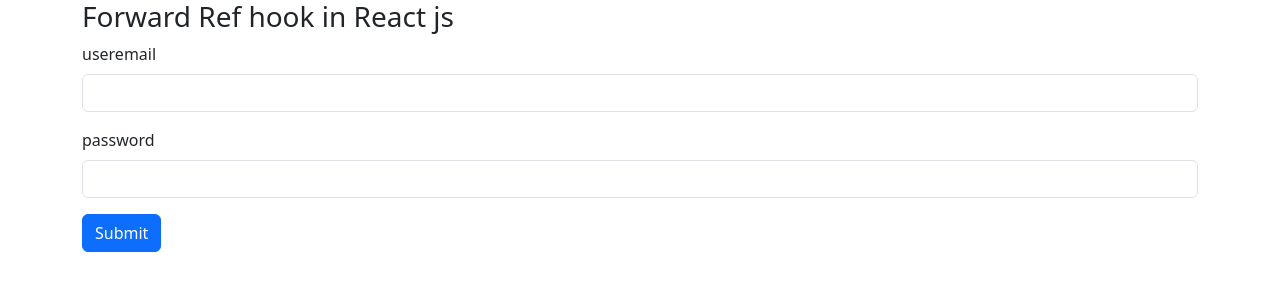
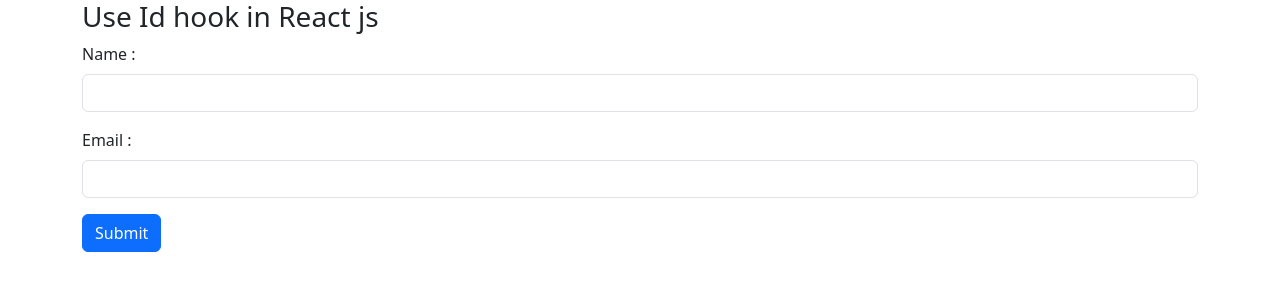
Before and after one commit to Developerramm/mern-stack-development, a React (Vite) app in the folder React/demo/: page / in a window 1280 px wide. Shown: the top 300 px of the page. Built offline with nearby package versions, Linux system fonts and the light colour scheme.

Commit message:
useId hook in react js

```diff
--- a/React/demo/src/App.jsx
+++ b/React/demo/src/App.jsx
@@ -1,11 +1,12 @@
 import React from "react";
 import RefHookDemo from "./RefHook/RefHookDemo";
 import ForwardRefDemo from "./RefHook/ForwardRefDemo";
+import UseId from "./RefHook/UseId";
 
 const App = () => {
   return (
     <div className="container">
-      <ForwardRefDemo />
+      <UseId />
     </div>
   );
 };
--- /dev/null
+++ b/React/demo/src/RefHook/UseId.jsx
@@ -0,0 +1,29 @@
+import React, { useId } from "react";
+
+const UseId = () => {
+  const id = useId();
+  return (
+    <div className="row">
+      <div className="col">
+        <h3>Use Id hook in React js </h3>
+        <div className="mb-3">
+          <label htmlFor={id} className="form-label">
+            Name :{" "}
+          </label>
+          <input type="text" className="form-control" />
+        </div>
+        <div className="mb-3">
+          <label htmlFor={id} className="form-label">
+            Email :{" "}
+          </label>
+          <input type="email" className="form-control" />
+        </div>
+        <button className="btn btn-primary" type="submit">
+          Submit{" "}
+        </button>
+      </div>
+    </div>
+  );
+};
+
+export default UseId;
```
